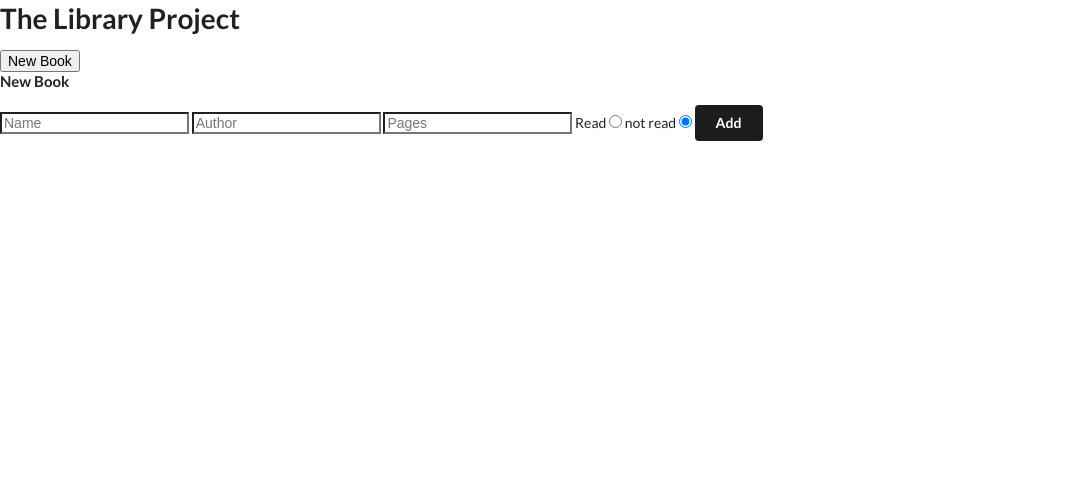
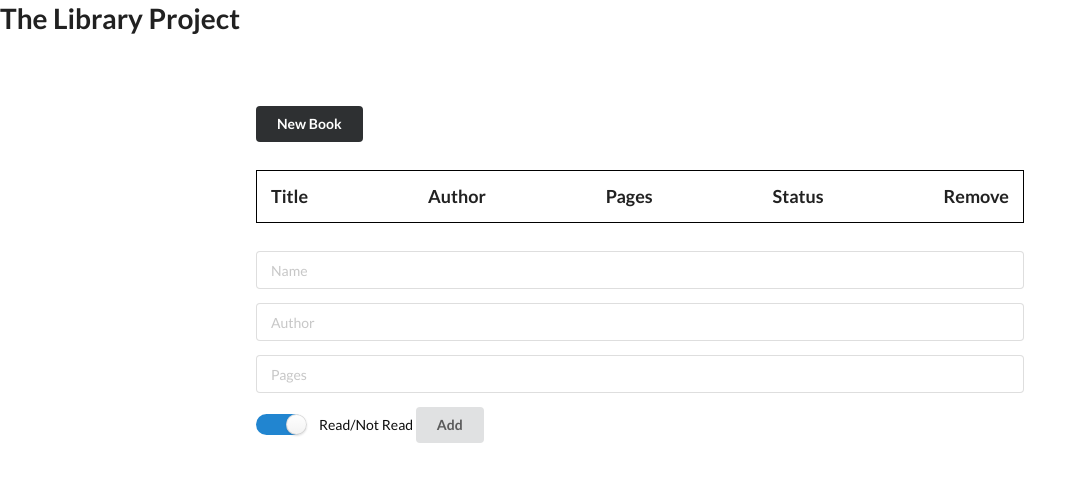
Before and after one commit to Redvanisation/library, a plain HTML site: page index.html in a window 1280 px wide. Both pictures are taken after a click on the button "New Book". Shown: the whole page, without its empty margins (0-1087 px from the left). Drawn offline with nearby package versions, Linux system fonts and the light colour scheme.

Commit message:
Add styles

```diff
--- a/index.html
+++ b/index.html
@@ -12,23 +12,38 @@
 
     <h1>The Library Project</h1>
 
-    <button id="newbook">New Book</button>
+    <main class="container">
+        <button id="newbook" class="ui secondary button">New Book</button>
 
-    <div class="books" id="books-div"></div>
+        <div class="row">
+            <h3 class="form-titles">Title</h3>
+            <h3 class="form-titles">Author</h3>
+            <h3 class="form-titles">Pages</h3>
+            <h3 class="form-titles">Status</h3>
+            <h3 class="form-titles">Remove</h3>
+        </div>
+        <div id="books-div"></div>
 
-    <div id="book-form" visible="false">
-        <h4>New Book</h4>
-        <input placeholder="Name" type="text" id="book-name">
-        <input placeholder="Author" type="text" id="book-author">
-        <input placeholder="Pages" type="text" id="book-pages">
+        <div id="book-form" class="ui form hidden">
+            <div class="field">
+                <input placeholder="Name" type="text" id="book-name">
+            </div>
 
-        Read
-        <input type="radio" name="book-status" class="book-status" value="Read" >
-        not read
-        <input type="radio" name="book-status" class="book-status" value="Not Read" checked >
-        <button id="add-book" class="ui secondary button">Add</button>
-    </div>
+            <div class="field">
+                <input placeholder="Author" type="text" id="book-author">
+            </div>
+            <div class="field">
+                <input placeholder="Pages" type="text" id="book-pages">
+            </div>
 
+            <div class="ui toggle checkbox">
+                <input type="checkbox" name="book-status" value="Read" checked>
+                <label>Read/Not Read</label>
+            </div>
+
+            <button id="add-book" class="ui button">Add</button>
+        </div>
+    </main>
 
     <script
     src="https://code.jquery.com/jquery-3.1.1.min.js"
--- a/js/script.js
+++ b/js/script.js
@@ -11,27 +11,31 @@ function Book(name, author, pages, status) {
 const btnNewBook = document.querySelector('#newbook');
 const btn = document.querySelector('#add-book');
 const booksDiv = document.querySelector('#books-div');
+const bookForm = document.querySelector('#book-form');
+
 
 
 btn.addEventListener('click', addBook);
 btnNewBook.addEventListener('click', showNewBook);
 
 function showNewBook(){
-    //document.querySelector('#book-form').visible = true;
+    bookForm.classList.remove('hidden');
 }
 
 function render(arr, elem) {
     elem.innerHTML = '';
     // console.log(arr);
+    elem.classList.add('row');
+    arr.forEach(book => {
+        elem.innerHTML += `     <p class="form-content">${book.name}</p>
+                                <p class="form-content">${book.author}</p>
+                                <p class="form-content">${book.pages}</p>
 
-    arr.forEach(book => {
-        elem.innerHTML += `<h3 class="title">Name: ${book.name}</h3>
-                            <h4 class="title">Author: ${book.author}</h4>
-                            <h4 class="title">Pages: ${book.pages}</h4>
-                            <h4 class="title">Status: ${book.status}</h4>
-                            <button id="change-status" onclick="changeStatus(${arr.indexOf(book)}, myLibrary)">Change status</button>
-                            <button id="remove-book" onclick="removeBook(${arr.indexOf(book)}, myLibrary)">Remove</button>`;
-                            console.log(arr.length);
+
+                                <button class="ui button" id="change-status" onclick="changeStatus(${arr.indexOf(book)}, myLibrary)">${book.status}</button>
+
+                                <button class="ui button" id="remove-book" onclick="removeBook(${arr.indexOf(book)}, myLibrary)">X</button>
+                        `;
     });
 }
 
@@ -50,11 +54,15 @@ function addBook() {
     const name = document.querySelector('#book-name').value;
     const author = document.querySelector('#book-author').value;
     const pages = document.querySelector('#book-pages').value;
-    const status = document.querySelector('input[name="book-status"]:checked').value;
+    const status = document.querySelector('input[name="book-status"]');
 
-    if (!name && !author && !pages && !status) return alert("Please enter all book details");
+    status.checked ? status.value = "Read" : status.value = "Not Read";
+
+    if (!name && !author && !pages) return alert("Please enter all book details");
 
 
-    myLibrary.push( new Book(name, author, pages, status));
+    myLibrary.push( new Book(name, author, pages, status.value));
     render(myLibrary, booksDiv);
+    bookForm.classList.add('hidden');
+
 }
--- a/style/style.css
+++ b/style/style.css
@@ -0,0 +1,21 @@
+.container {
+    max-width: 60%;
+    margin: 5rem auto;
+}
+
+.row {
+    display: flex;
+    justify-content: space-between;
+    align-items: center;
+    border: 1px solid black;
+    margin: 2rem 0;
+}
+
+.form-titles {
+    margin: 0;
+    padding: 1rem;
+}
+
+.hidden {
+    display: none;
+}
```
